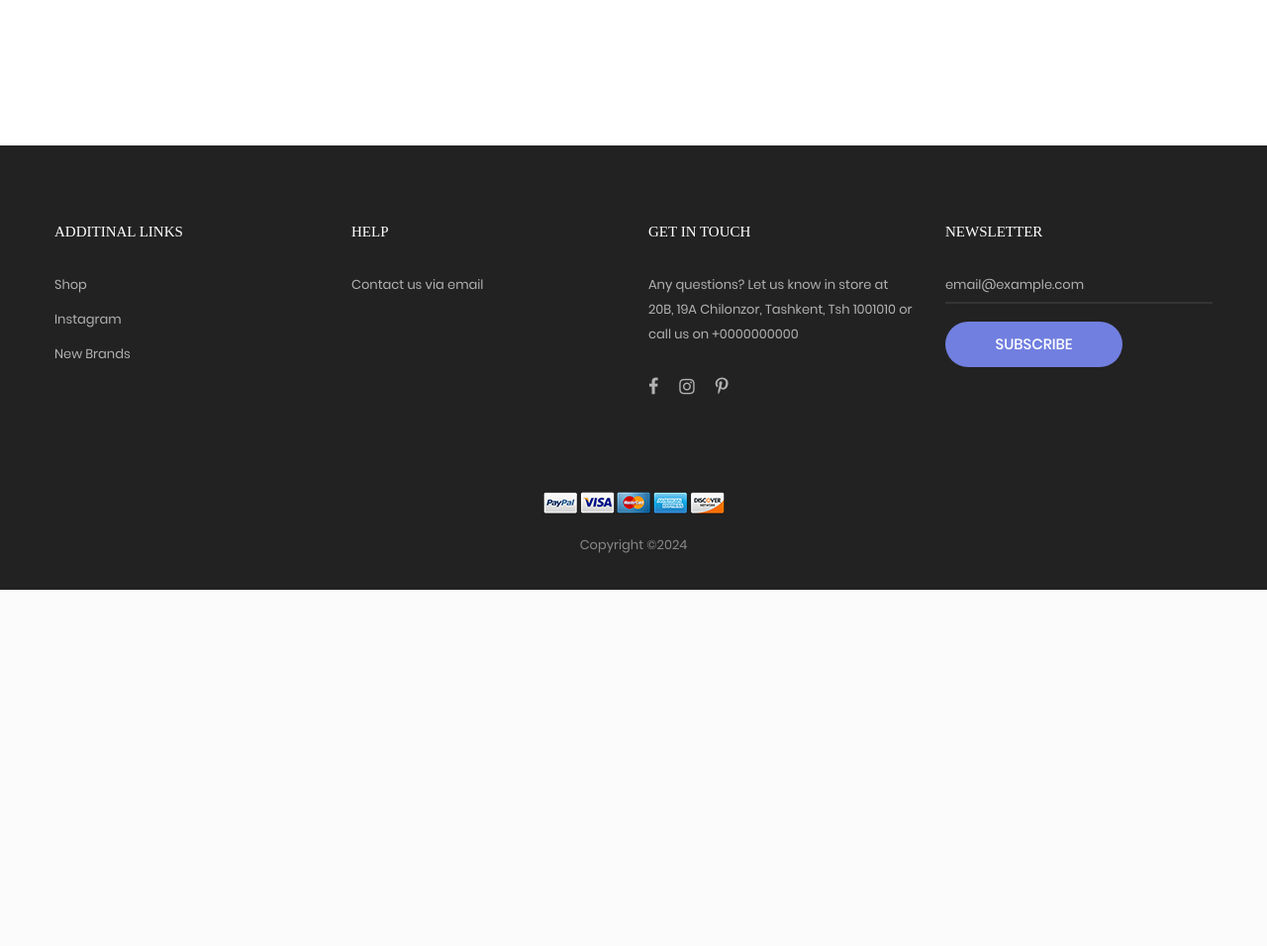
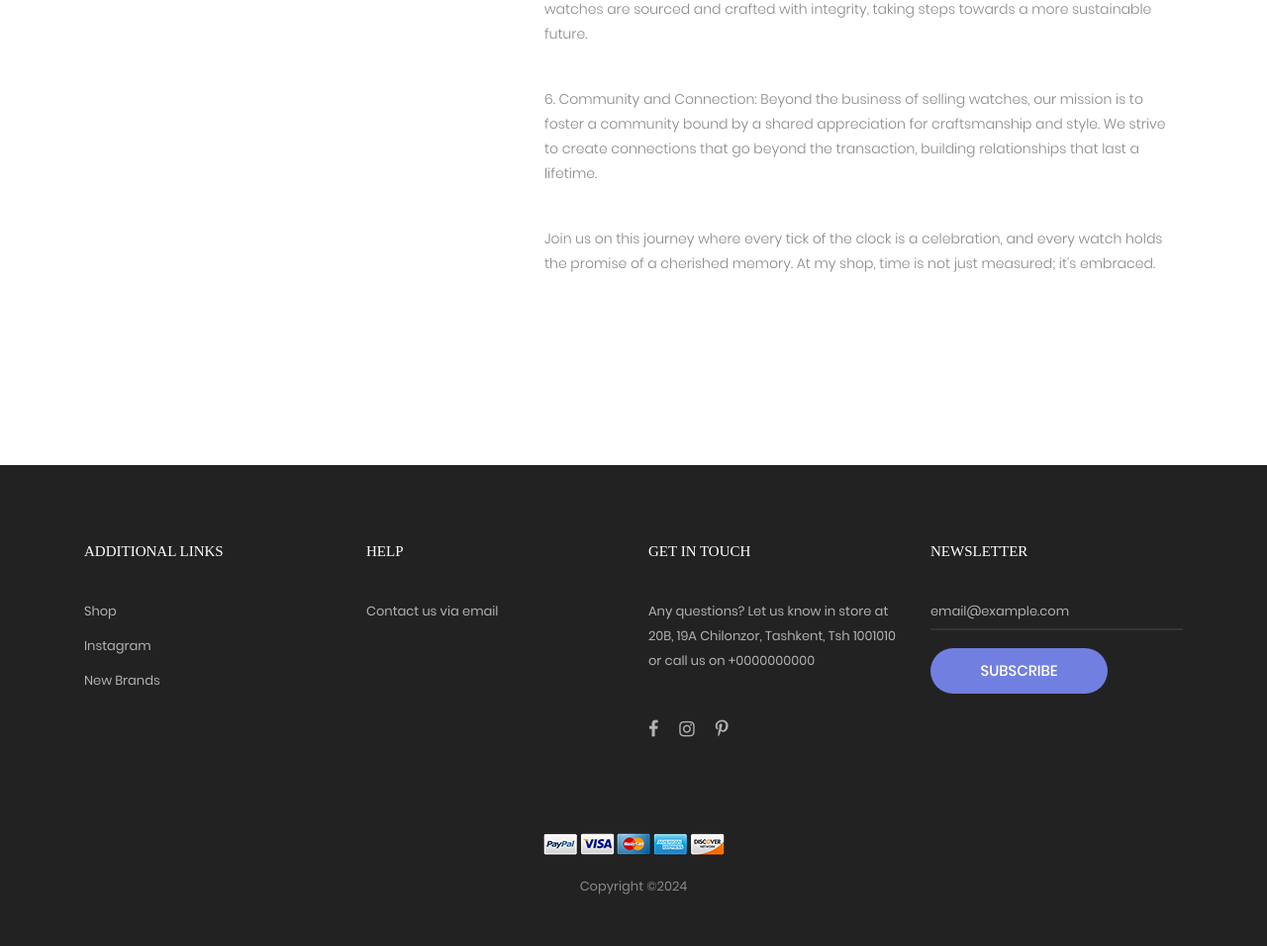
Before and after one commit to Gomsur/Project-EcommerceZone, a Django app: page /about in a window 1280 px wide. Shown: the part 2200-3156 px from the top of the page at 99% size. Before the commit the page ends 2796 px from the top, so only its background shows below. Run offline with Django 3.2, Linux system fonts and the light colour scheme; some libraries are stand-ins or nearby versions; some web fonts are replaced.

Commit message:
fix about, base and search

```diff
--- a/webapp1/templates/about.html
+++ b/webapp1/templates/about.html
@@ -7,42 +7,6 @@
 {% block about %}active-menu{% endblock %}
 
 {% block body %}
-
-
-
-
-
-<head>
-	<title>About</title>
-	<meta charset="UTF-8">
-	<meta name="viewport" content="width=device-width, initial-scale=1">
-<!--===============================================================================================-->
-	<link rel="icon" type="image/png" href="images/icons/favicon.png"/>
-<!--===============================================================================================-->
-	<link rel="stylesheet" type="text/css" href="{% static 'webapp1/vendor/bootstrap/css/bootstrap.min.css' %}">
-<!--===============================================================================================-->
-	<link rel="stylesheet" type="text/css" href="{% static 'webapp1/fonts/font-awesome-4.7.0/css/font-awesome.min.css' %}">
-<!--===============================================================================================-->
-	<link rel="stylesheet" type="text/css" href="{% static 'webapp1/fonts/iconic/css/material-design-iconic-font.min.css' %}">
-<!--===============================================================================================-->
-	<link rel="stylesheet" type="text/css" href="{% static 'webapp1/fonts/linearicons-v1.0.0/icon-font.min.css' %}">
-<!--===============================================================================================-->
-	<link rel="stylesheet" type="text/css" href="{% static 'webapp1/vendor/animate/animate.css' %}">
-<!--===============================================================================================-->
-	<link rel="stylesheet" type="text/css" href="{% static 'webapp1/vendor/css-hamburgers/hamburgers.min.css' %}">
-<!--===============================================================================================-->
-	<link rel="stylesheet" type="text/css" href="{% static 'webapp1/vendor/animsition/css/animsition.min.css' %}">
-<!--===============================================================================================-->
-	<link rel="stylesheet" type="text/css" href="{% static 'webapp1/vendor/select2/select2.min.css' %}">
-<!--===============================================================================================-->
-	<link rel="stylesheet" type="text/css" href="{% static 'webapp1/vendor/perfect-scrollbar/perfect-scrollbar.css' %}">
-<!--===============================================================================================-->
-	<link rel="stylesheet" type="text/css" href="{% static 'webapp1/css/util.css' %}">
-	<link rel="stylesheet" type="text/css" href="{% static 'webapp1/css/main.css' %}">
-<!--===============================================================================================-->
-</head>
-<body class="animsition">
-
 
 	<!-- Title page -->
 	<section class="bg-img1 txt-center p-lr-15 p-tb-92" style="background-image: url('{% static 'webapp1/' %}images/bg-01.jpg');">
@@ -62,11 +26,9 @@
 							Our Story
 						</h3>
 						<p class="stext-113 cl6 p-b-26">
-
 						Time is a precious gift, and what better way to celebrate life's moments than with a watch that reflects your style and sophistication? As timekeepers, we understand the importance of finding the perfect watch, and we're here to ensure your every moment is adorned with elegance.
 						</p>
 						<p class="stext-113 cl6 p-b-26">
-
 						With special occasions on the horizon, why not treat yourself or a loved one to a timeless piece from our collection? As we approach significant events like weddings, anniversaries, or birthdays, a carefully chosen watch makes for a meaningful and lasting gift.
 												</p>
 						<p class="stext-113 cl6 p-b-26">
@@ -84,8 +46,6 @@
 						<p class="stext-113 cl6 p-b-26">
 						Make your moments count with a watch that transcends time, elegance that endures, and a service that caters to your needs. Browse our collection today, and let us be a part of your timeless celebrations.
 						</p>
-
-
 
 					</div>
 				</div>
@@ -158,9 +118,6 @@
 	</section>
 
 
-
-
-
 	<!-- Back to top -->
 	<div class="btn-back-to-top" id="myBtn">
 		<span class="symbol-btn-back-to-top">
@@ -168,45 +125,5 @@
 		</span>
 	</div>
 
-<!--===============================================================================================-->
-	<script src="{% static 'webapp1/vendor/jquery/jquery-3.2.1.min.js' %}"></script>
-<!--===============================================================================================-->
-	<script src="{% static 'webapp1/vendor/animsition/js/animsition.min.js' %}"></script>
-<!--===============================================================================================-->
-	<script src="{% static 'webapp1/vendor/bootstrap/js/popper.js' %}"></script>
-	<script src="{% static 'webapp1/vendor/bootstrap/js/bootstrap.min.js' %}"></script>
-<!--===============================================================================================-->
-	<script src="{% static 'webapp1/vendor/select2/select2.min.js' %}"></script>
-	<script>
-		$(".js-select2").each(function(){
-			$(this).select2({
-				minimumResultsForSearch: 20,
-				dropdownParent: $(this).next('.dropDownSelect2')
-			});
-		})
-	</script>
-<!--===============================================================================================-->
-	<script src="{% static 'webapp1/vendor/MagnificPopup/jquery.magnific-popup.min.js' %}"></script>
-<!--===============================================================================================-->
-	<script src="{% static 'webapp1/vendor/perfect-scrollbar/perfect-scrollbar.min.js' %}"></script>
-	<script>
-		$('.js-pscroll').each(function(){
-			$(this).css('position','relative');
-			$(this).css('overflow','hidden');
-			var ps = new PerfectScrollbar(this, {
-				wheelSpeed: 1,
-				scrollingThreshold: 1000,
-				wheelPropagation: false,
-			});
-
-			$(window).on('resize', function(){
-				ps.update();
-			})
-		});
-	</script>
-<!--===============================================================================================-->
-	<script src="{% static 'webapp1/js/main.js' %}"></script>
-
-</body>
 
 {% endblock %}
--- a/webapp1/templates/base.html
+++ b/webapp1/templates/base.html
@@ -413,7 +413,7 @@
 			<div class="row">
 				<div class="col-sm-6 col-lg-3 p-b-50">
 					<h4 class="stext-301 cl0 p-b-30">
-						Additinal links
+						Additional links
 					</h4>
 
 					<ul>
--- a/webapp1/templates/product.html
+++ b/webapp1/templates/product.html
@@ -76,7 +76,7 @@
 					<!-- Block2 -->
 					<div class="block2">
 						<div class="block2-pic hov-img0">
-							<img src="/media/{{i.image}}" alt="IMG-PRODUCT" height="300">
+							<img src="{{i.image.url}}" alt="IMG-PRODUCT" height="300">
 
 							<a href="{% url 'product_detail' i.id %}" class="block2-btn flex-c-m stext-103 cl2 size-102 bg0 bor2 hov-btn1 p-lr-15 trans-04">
 								Details View
```
Lines whose indentation alone changed are shown as unchanged.
